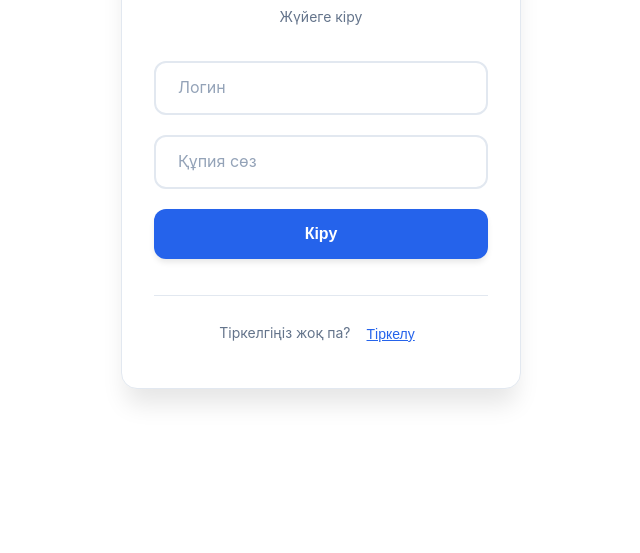
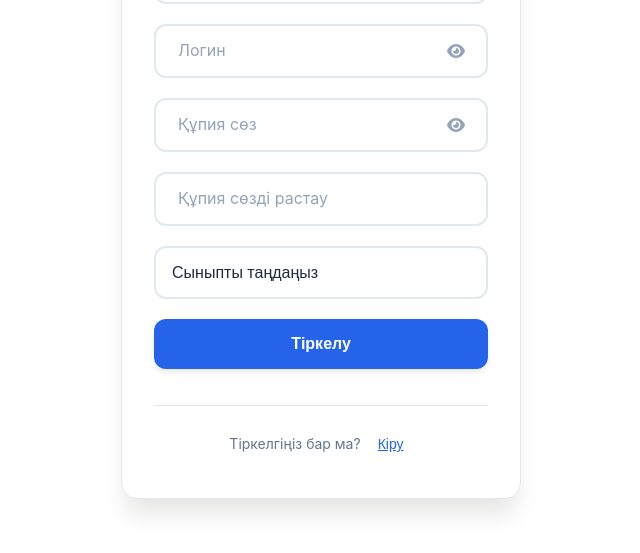
Before and after one commit to itfraktsiya-kz/itlhub, a plain HTML site: page index.html in a window 1280 px wide. Shown: the part 247-800 px from the top of the page, without its empty margins (319-959 px from the left). Drawn offline with Linux system fonts and the light colour scheme.

Commit message:
Update index.html

```diff
--- a/index.html
+++ b/index.html
@@ -23,11 +23,67 @@
                     </div>
                     <h2>IT Lyceum School</h2>
                 </div>
-                <p id="authTitle">Жүйеге кіру</p>
+                <p id="authTitle">Тіркелу</p>
             </div>
 
-            <!-- Login Form -->
-            <div class="auth-form" id="loginForm">
+            <!-- Registration Form (shown first) -->
+            <div class="auth-form" id="registerForm">
+                <div class="input-group">
+                    <input type="text" id="regFullName" placeholder=" " class="form-input">
+                    <label class="input-label">Толық аты-жөні</label>
+                </div>
+                <div class="input-group">
+                    <input type="text" id="regLogin" placeholder=" " class="form-input">
+                    <label class="input-label">Логин</label>
+                </div>
+                <div class="input-group">
+                    <input type="password" id="regPassword" placeholder=" " class="form-input">
+                    <label class="input-label">Құпия сөз</label>
+                </div>
+                <div class="input-group">
+                    <input type="password" id="regConfirmPassword" placeholder=" " class="form-input">
+                    <label class="input-label">Құпия сөзді растау</label>
+                </div>
+                <div class="input-group">
+                    <select id="regClass" class="form-input">
+                        <option value="">Сыныпты таңдаңыз</option>
+                        <option value="5А">5А</option>
+                        <option value="5Ә">5Ә</option>
+                        <option value="5Б">5Б</option>
+                        <option value="5В">5В</option>
+                        <option value="6А">6А</option>
+                        <option value="6Ә">6Ә</option>
+                        <option value="6Б">6Б</option>
+                        <option value="6В">6В</option>
+                        <option value="7А">7А</option>
+                        <option value="7Ә">7Ә</option>
+                        <option value="7Б">7Б</option>
+                        <option value="7В">7В</option>
+                        <option value="8А">8А</option>
+                        <option value="8Ә">8Ә</option>
+                        <option value="8Б">8Б</option>
+                        <option value="8В">8В</option>
+                        <option value="9А">9А</option>
+                        <option value="9Ә">9Ә</option>
+                        <option value="9Б">9Б</option>
+                        <option value="9В">9В</option>
+                        <option value="10А">10А</option>
+                        <option value="10Ә">10Ә</option>
+                    </select>
+                </div>
+                <button class="btn btn-primary btn-animated" id="registerBtn">
+                    <span class="btn-text">Тіркелу</span>
+                    <div class="btn-loader"></div>
+                </button>
+
+                <div class="auth-switch">
+                    <span>Тіркелгіңіз бар ма?</span>
+                    <button id="switchToLogin" class="link-btn">Кіру</button>
+                </div>
+            </div>
+
+            <!-- Login Form (hidden by default) -->
+            <div class="auth-form" id="loginForm" style="display: none;">
                 <div class="input-group">
                     <input type="text" id="loginInput" placeholder=" " class="form-input">
                     <label class="input-label" id="loginLabel">Логин</label>
@@ -44,46 +100,6 @@
                 <div class="auth-switch">
                     <span>Тіркелгіңіз жоқ па?</span>
                     <button id="switchToRegister" class="link-btn">Тіркелу</button>
-                </div>
-            </div>
-
-            <!-- Registration Form (hidden by default) -->
-            <div class="auth-form" id="registerForm" style="display: none;">
-                <div class="input-group">
-                    <input type="text" id="regLogin" placeholder=" " class="form-input">
-                    <label class="input-label">Жаңа логин</label>
-                </div>
-                <div class="input-group">
-                    <input type="password" id="regPassword" placeholder=" " class="form-input">
-                    <label class="input-label">Құпия сөз</label>
-                </div>
-                <div class="input-group">
-                    <input type="password" id="regConfirmPassword" placeholder=" " class="form-input">
-                    <label class="input-label">Құпия сөзді растау</label>
-                </div>
-                <div class="input-group">
-                    <input type="text" id="regFullName" placeholder=" " class="form-input">
-                    <label class="input-label">Толық аты-жөні</label>
-                </div>
-                <div class="input-group">
-                    <select id="regClass" class="form-input">
-                        <option value="">Сыныпты таңдаңыз</option>
-                        <option value="9А">9А</option>
-                        <option value="9Б">9Б</option>
-                        <option value="10А">10А</option>
-                        <option value="10Б">10Б</option>
-                        <option value="11А">11А</option>
-                        <option value="11Б">11Б</option>
-                    </select>
-                </div>
-                <button class="btn btn-primary btn-animated" id="registerBtn">
-                    <span class="btn-text">Тіркелу</span>
-                    <div class="btn-loader"></div>
-                </button>
-
-                <div class="auth-switch">
-                    <span>Тіркелгіңіз бар ма?</span>
-                    <button id="switchToLogin" class="link-btn">Кіру</button>
                 </div>
             </div>
         </div>
```
